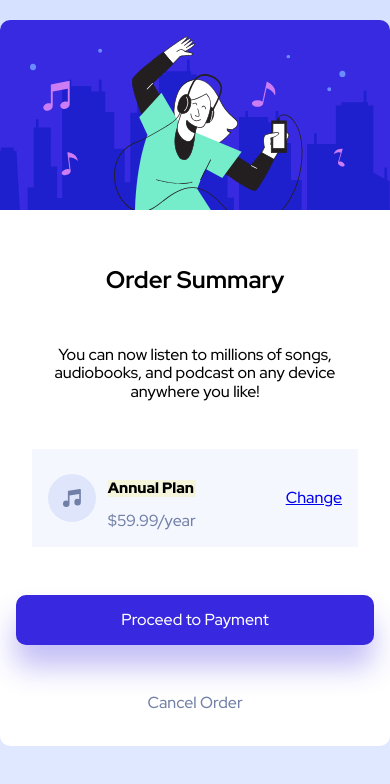
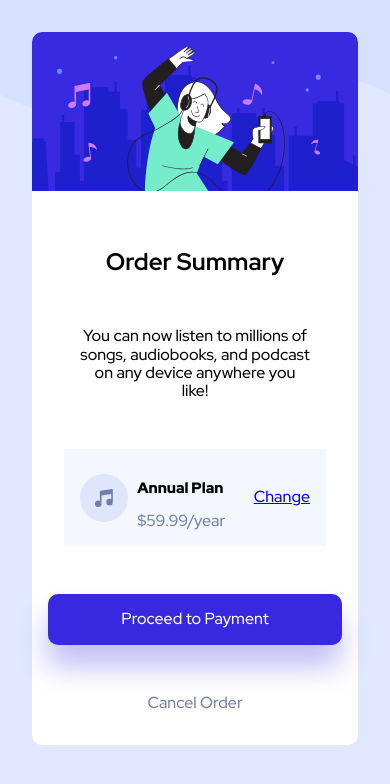
Before and after one commit to Anthony-2003/Order-summary-component, a plain HTML site: page index.html in a window 390 px wide. Drawn offline with nearby package versions, Linux system fonts and the light colour scheme.

Commit message:
update styles of responsive 475px

```diff
--- a/assets/css/index.css
+++ b/assets/css/index.css
@@ -87,7 +87,6 @@
 .card__plan__left__side__information--title {
    font-weight: 900;
    height: auto;
-   background-color: beige;
 }
 
 .card__plan__left__side__information--price {
@@ -139,6 +138,7 @@
 @media (max-width:475px){
     .card {
         width: 100%;
+        margin: 2rem 2rem;
     }
 
     .card__plan__left__side__information--title {
```
